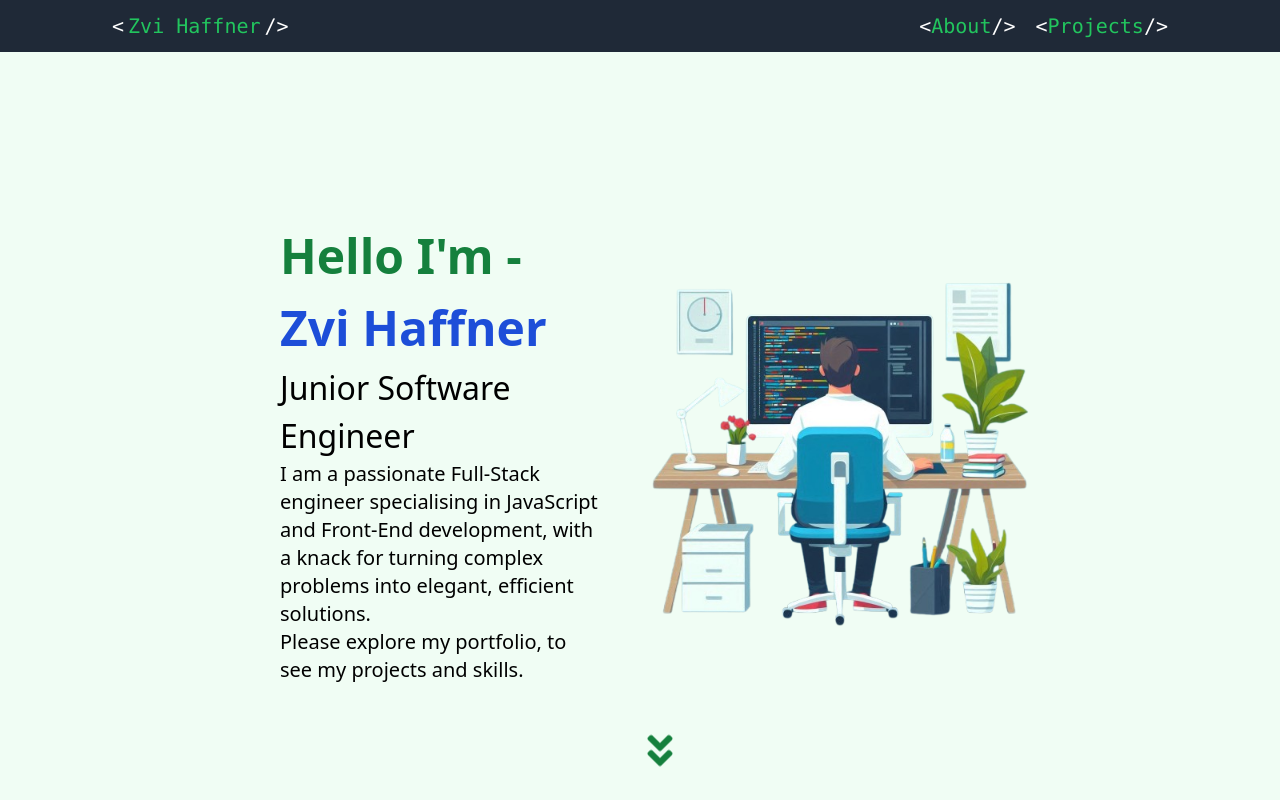
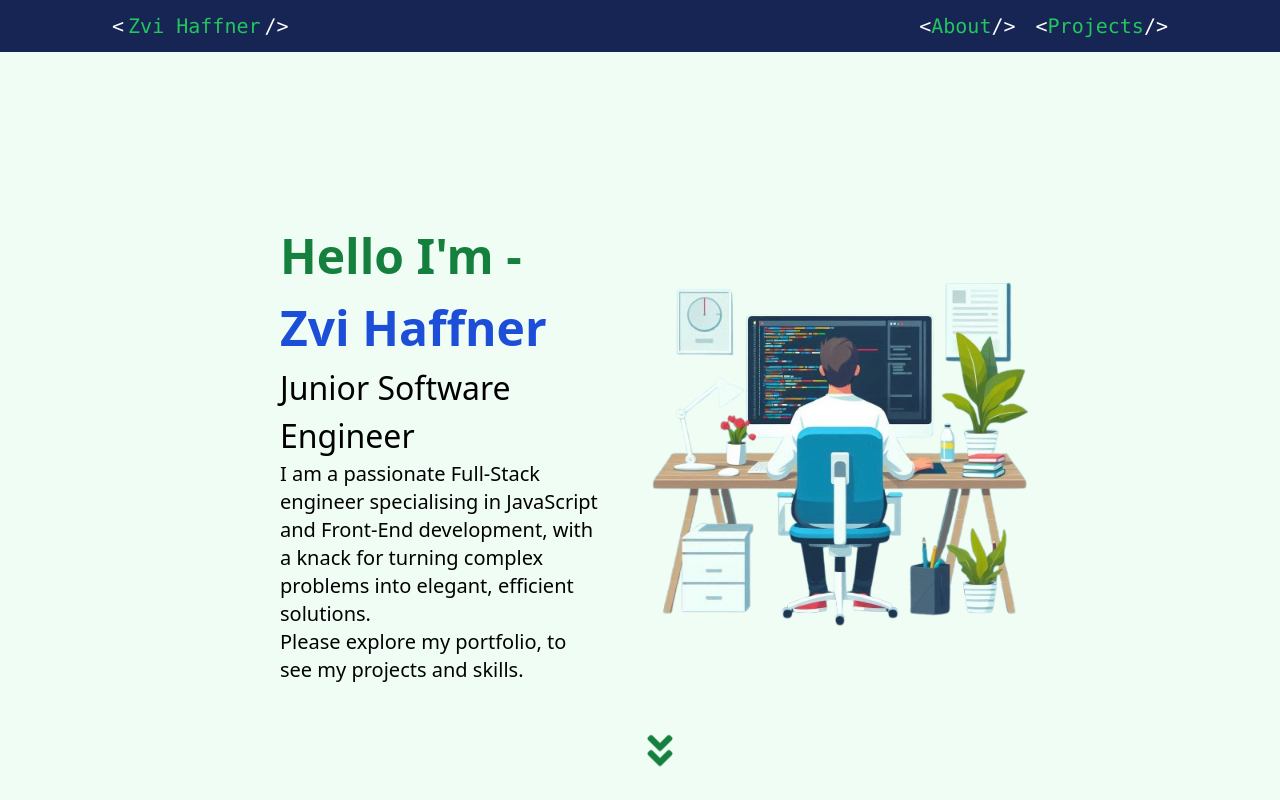
Before and after one commit to ZviHaffner/portfolio-website, a React (Vite) app: page / in a window 1280 px wide. Shown: the top 800 px of the page. Built offline with nearby package versions, Linux system fonts and the light colour scheme.

Commit message:
Changes bg colour of header and footer to dark blue

```diff
--- a/src/components/Footer.jsx
+++ b/src/components/Footer.jsx
@@ -3,7 +3,7 @@ import { FaLocationDot } from "react-icons/fa6";
 
 const Footer = () => {
   return (
-    <footer className="bg-gray-800 text-gray-300 py-5 text-center">
+    <footer className="bg-blue-950 text-gray-300 py-5 text-center">
       <div className="flex justify-between">
         <div className="flex gap-5 ml-5 my-auto">
           <div className="flex flex-col items-center hover:text-white">
--- a/src/index.css
+++ b/src/index.css
@@ -4,7 +4,7 @@
 }
 
 .nav {
-  @apply flex justify-between items-center py-3 lg:px-28 text-white bg-gray-800 text-xl font-mono
+  @apply flex justify-between items-center py-3 lg:px-28 text-white bg-blue-950 text-xl font-mono
 }
 
 .nav_btn {
```
